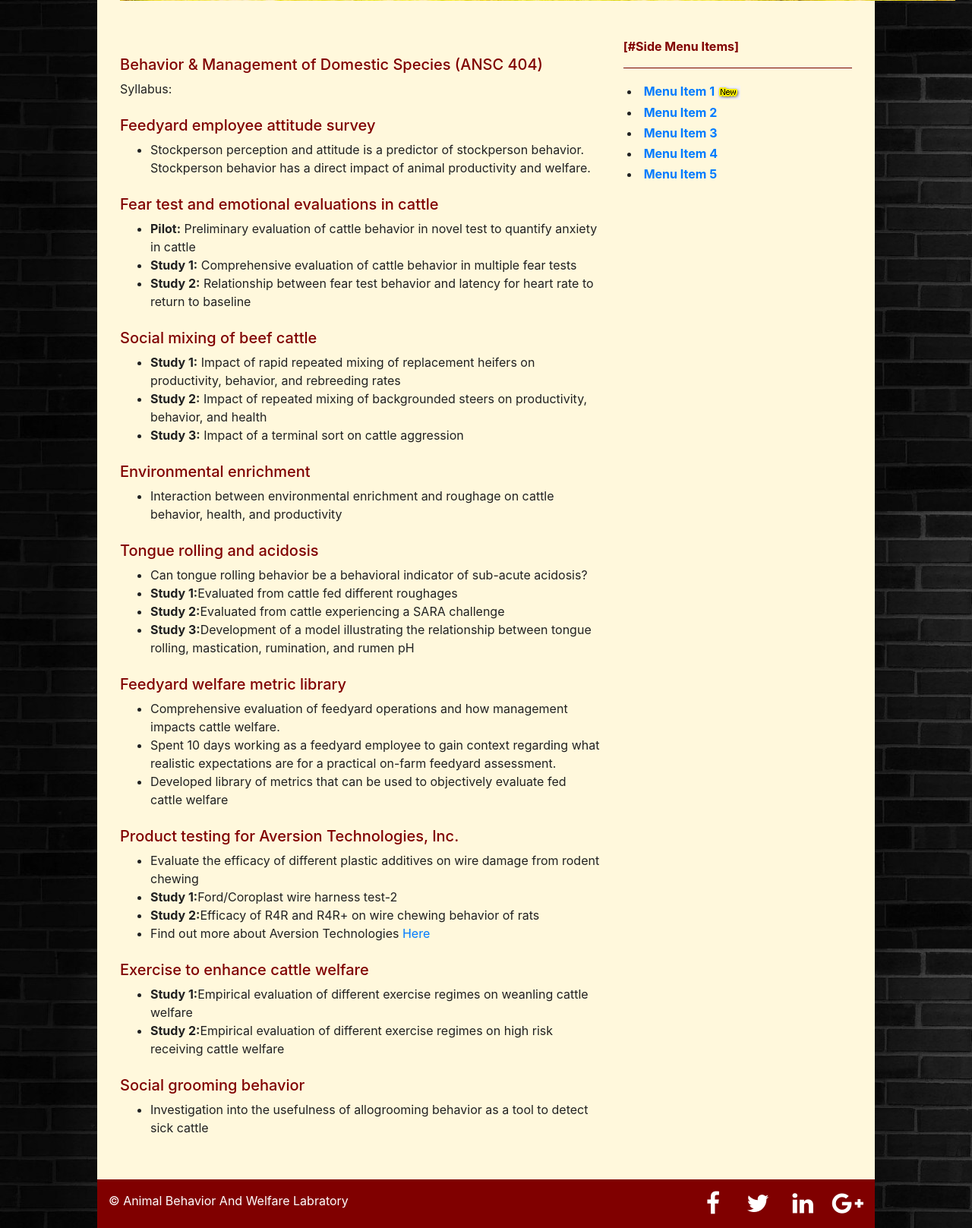
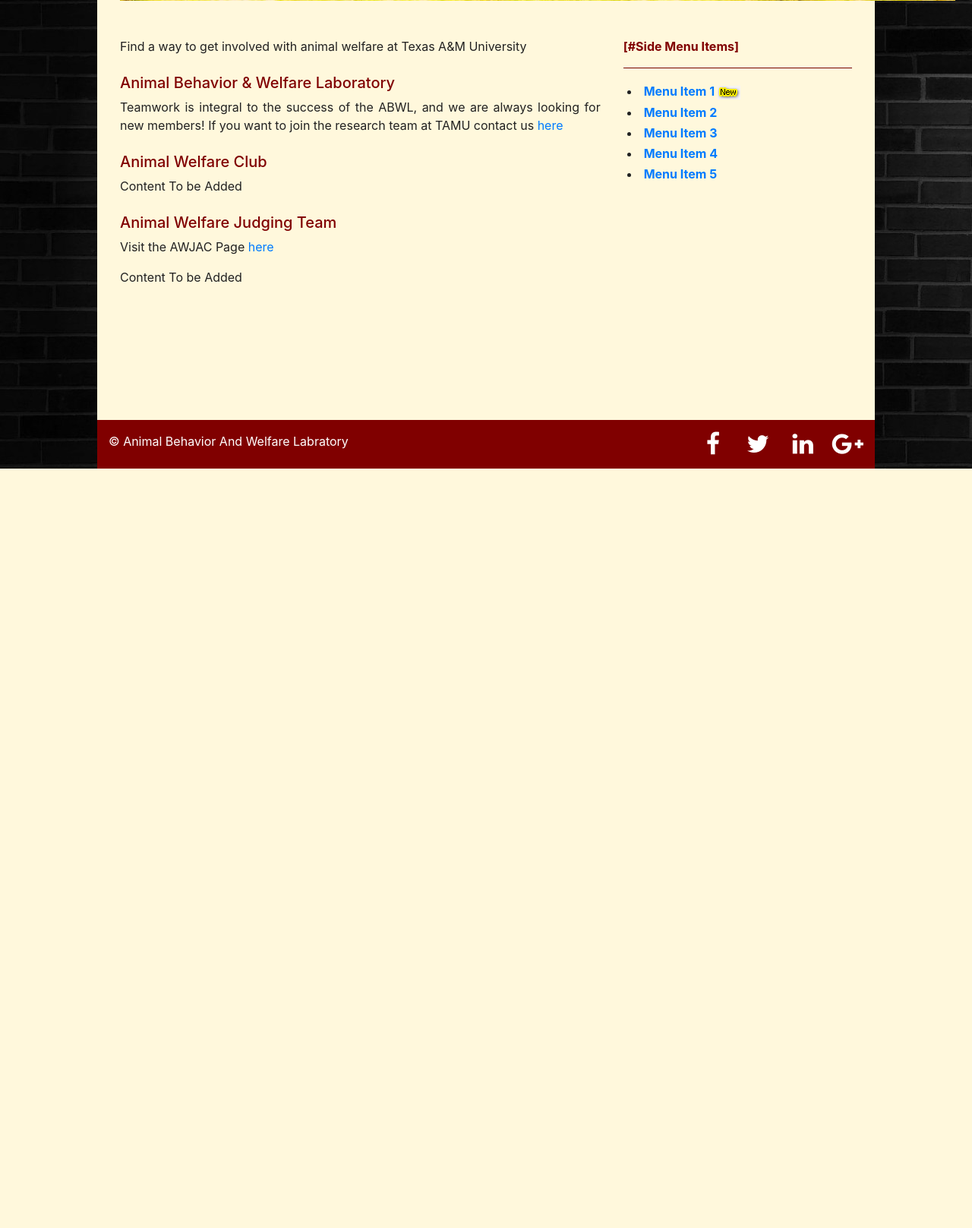
Before and after one commit to sanjibbaral435/SaaStars, a Django app: page /get_involved/ in a window 1280 px wide. Shown: the part 479-2096 px from the top of the page at 76% size. After the commit the page ends 1096 px from the top, so only its background shows below. Run offline with Django 3.2, Linux system fonts and the light colour scheme; parts of the project's set-up code (start-up, migrations or seed data) failed here and were passed over; some libraries are stand-ins or nearby versions.

Commit message:
Added Get Involved Page - Sanjib

```diff
--- a/animalscience/animalscience/templates/contact_us.html
+++ b/animalscience/animalscience/templates/contact_us.html
@@ -3,8 +3,6 @@
 
 {% block content %}
 <style>
-body {font-family: Arial, Helvetica, sans-serif;}
-
 input[type=text], select, textarea {
     width: 100%;
     padding: 12px;
--- a/animalscience/animalscience/templates/get_involved.html
+++ b/animalscience/animalscience/templates/get_involved.html
@@ -50,67 +50,23 @@
     <div class="row">
         <div class="col-sm-8">
             <br><br>
-            <h5 class="mt-4 text-maroon">Behavior & Management of Domestic Species (ANSC 404)</h5>
 
-            <p class="text-justify" class="mt-4 text-maroon">Syllabus:<p>
+            <p class="text-justify">Find a way to get involved with animal welfare at Texas A&amp;M University</p>
 
-            <h5 class="mt-4 text-maroon">Feedyard employee attitude survey</h5>
-            <ul>
-                <li>Stockperson perception and attitude is a predictor of stockperson behavior. Stockperson behavior has a direct impact of animal productivity and welfare.</li>
-            </ul>
+            <h5 class="mt-4 text-maroon">Animal Behavior &amp; Welfare Laboratory</h5>
 
-            <h5 class="mt-4 text-maroon">Fear test and emotional evaluations in cattle</h5>
-            <ul>
-                <li><b>Pilot:</b> Preliminary evaluation of cattle behavior in novel test to quantify anxiety in cattle</li>
-                <li><b>Study 1:</b> Comprehensive evaluation of cattle behavior in multiple fear tests</li>
-                <li><b>Study 2:</b> Relationship between fear test behavior and latency for heart rate to return to baseline</li>
-            </ul>
+            <p class="text-justify" class="mt-4 text-maroon">Teamwork is integral to the success of the ABWL, and we are always looking for new
+members! If you want to join the research team at TAMU contact us <a href="/contact_us/" target="_blank">here</a></p>
 
-            <h5 class="mt-4 text-maroon">Social mixing of beef cattle</h5>
-            <ul>
-                <li><b>Study 1:</b> Impact of rapid repeated mixing of replacement heifers on productivity, behavior, and rebreeding rates</li>
-                <li><b>Study 2:</b> Impact of repeated mixing of backgrounded steers on productivity, behavior, and health</li>
-                <li><b>Study 3:</b> Impact of a terminal sort on cattle aggression</li>
-            </ul>
+            <h5 class="mt-4 text-maroon">Animal Welfare Club</h5>
+            <p class="text-justify" class="mt-4 text-maroon">Content To be Added</p>
 
-            <h5 class="mt-4 text-maroon">Environmental enrichment</h5>
-            <ul>
-                <li>Interaction between environmental enrichment and roughage on cattle behavior, health, and productivity</li>
-            </ul>
 
-            <h5 class="mt-4 text-maroon">Tongue rolling and acidosis</h5>
-            <ul>
-                <li> Can tongue rolling behavior be a behavioral indicator of sub-acute acidosis?</li>
-                <li><b>Study 1:</b>Evaluated from cattle fed different roughages</li>
-                <li><b>Study 2:</b>Evaluated from cattle experiencing a SARA challenge</li>
-                <li><b>Study 3:</b>Development of a model illustrating the relationship between tongue rolling, mastication, rumination, and rumen pH</li>
-            </ul>
 
-            <h5 class="mt-4 text-maroon">Feedyard welfare metric library</h5>
-            <ul>
-                <li>Comprehensive evaluation of feedyard operations and how management impacts cattle welfare.</li>
-                <li>Spent 10 days working as a feedyard employee to gain context regarding what realistic expectations are for a practical on-farm feedyard assessment.</li>
-                <li>Developed library of metrics that can be used to objectively evaluate fed cattle welfare</li>
-            </ul>
+            <h5 class="mt-4 text-maroon">Animal Welfare Judging Team</h5>
+            <p class="text-justify" class="mt-4 text-maroon">Visit the AWJAC Page <a href="https://awjac.org/" target="_blank">here</a></p>
+            <p class="text-justify" class="mt-4 text-maroon">Content To be Added</p>
 
-            <h5 class="mt-4 text-maroon">Product testing for Aversion Technologies, Inc.</h5>
-            <ul>
-                <li>Evaluate the efficacy of different plastic additives on wire damage from rodent chewing</li>
-                <li><b>Study 1:</b>Ford/Coroplast wire harness test-2</li>
-                <li><b>Study 2:</b>Efficacy of R4R and R4R+ on wire chewing behavior of rats</li>
-                <li>Find out more about Aversion Technologies <a href="http://aversiontech.com/">Here</a></li>
-            </ul>
-
-            <h5 class="mt-4 text-maroon">Exercise to enhance cattle welfare</h5>
-            <ul>
-                <li><b>Study 1:</b>Empirical evaluation of different exercise regimes on weanling cattle welfare</li>
-                <li><b>Study 2:</b>Empirical evaluation of different exercise regimes on high risk receiving cattle welfare</li>
-            </ul>
-
-            <h5 class="mt-4 text-maroon">Social grooming behavior</h5>
-            <ul>
-                <li>Investigation into the usefulness of allogrooming behavior as a tool to detect sick cattle</li>
-            </ul>
         </div>
         <!--<div class="col-sm-1"></div>-->
         <div class="col-sm-4">
```
